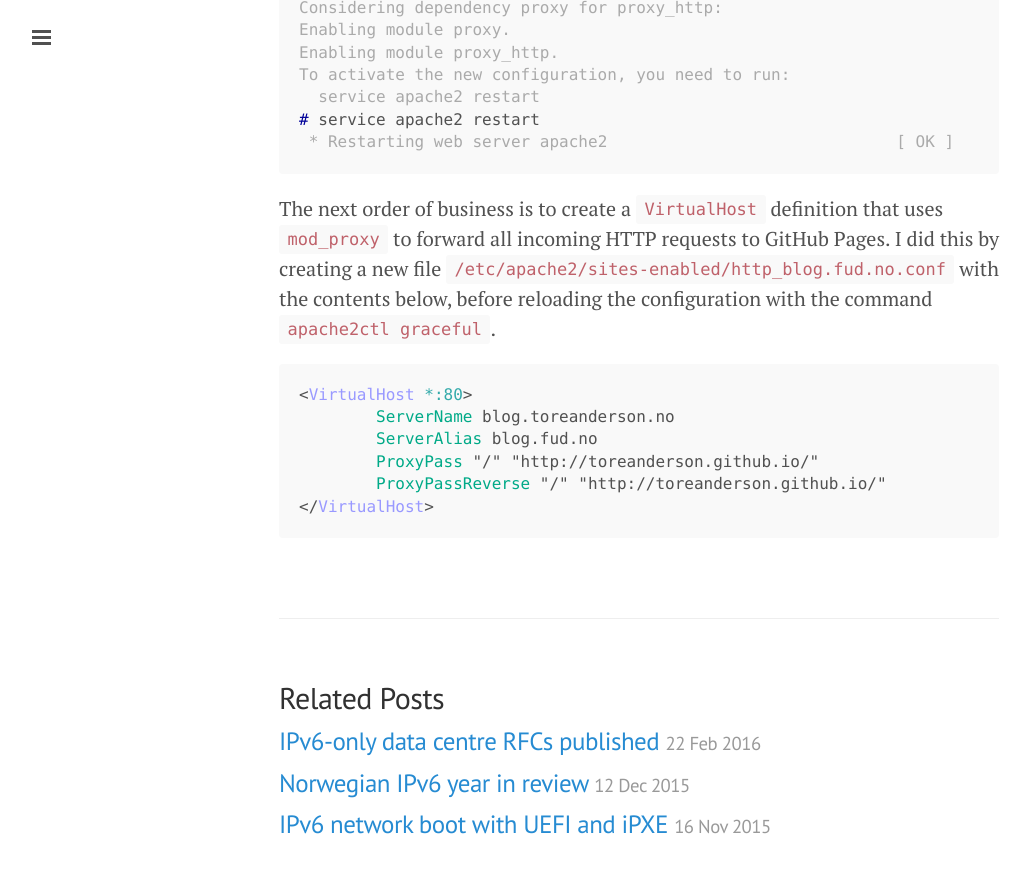
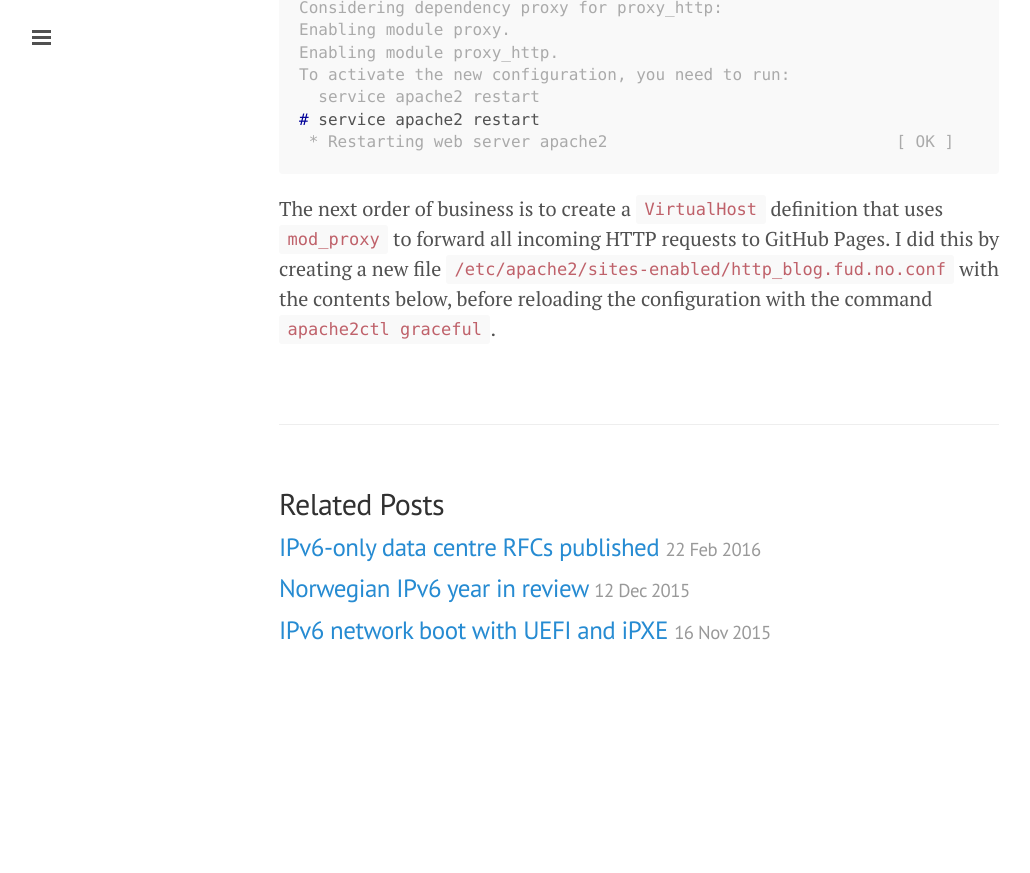
Before and after one commit to toreanderson/toreanderson.github.io, a Jekyll site: the page built from _posts/2015-09-07-working-around-github-pages-and-fastlys-missing-ipv6-support-using-apache-mod_proxy.markdown, in a window 1280 px wide and 900 px high, scrolled down 1390 px. Shown: the top 873 px of the window, without its empty margins (1-1031 px from the left). Built offline with Jekyll 4.4.1, drawn with Linux system fonts in a browser that asks for light colours; after the commit the page ends 2096 px from its top, so only the background shows below that.

Commit message:
is it apache highlighting?

`````diff
--- a/_posts/2015-09-07-working-around-github-pages-and-fastlys-missing-ipv6-support-using-apache-mod_proxy.markdown
+++ b/_posts/2015-09-07-working-around-github-pages-and-fastlys-missing-ipv6-support-using-apache-mod_proxy.markdown
@@ -64,12 +64,3 @@ The next order of business is to create a `VirtualHost` definition that uses
 by creating a new file `/etc/apache2/sites-enabled/http_blog.fud.no.conf` with
 the contents below, before reloading the configuration with the command
 `apache2ctl graceful`.
-
-````apache
-<VirtualHost *:80>
-	ServerName blog.toreanderson.no
-	ServerAlias blog.fud.no
-	ProxyPass "/" "http://toreanderson.github.io/"
-	ProxyPassReverse "/" "http://toreanderson.github.io/"
-</VirtualHost>
-````
`````
